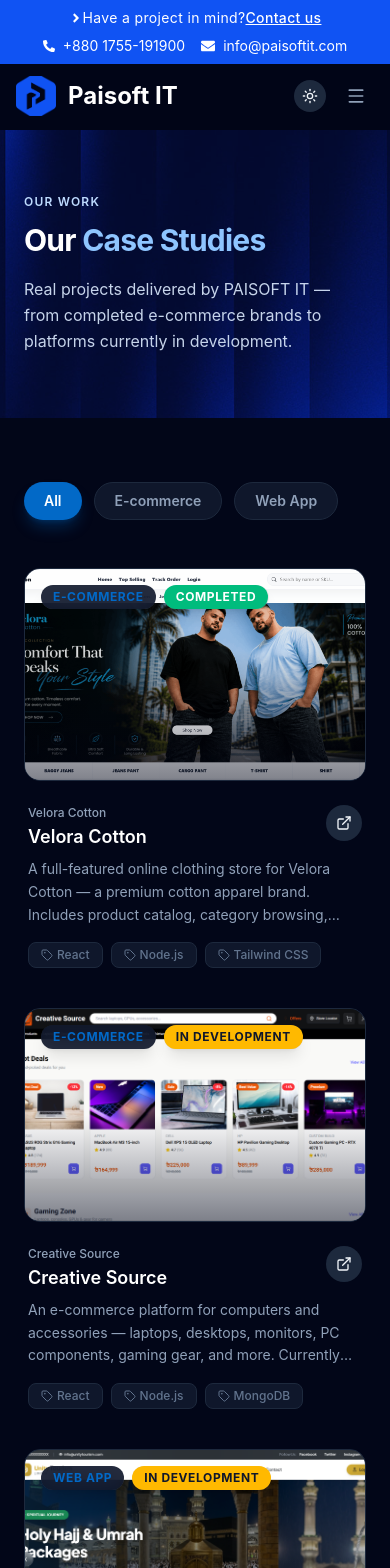
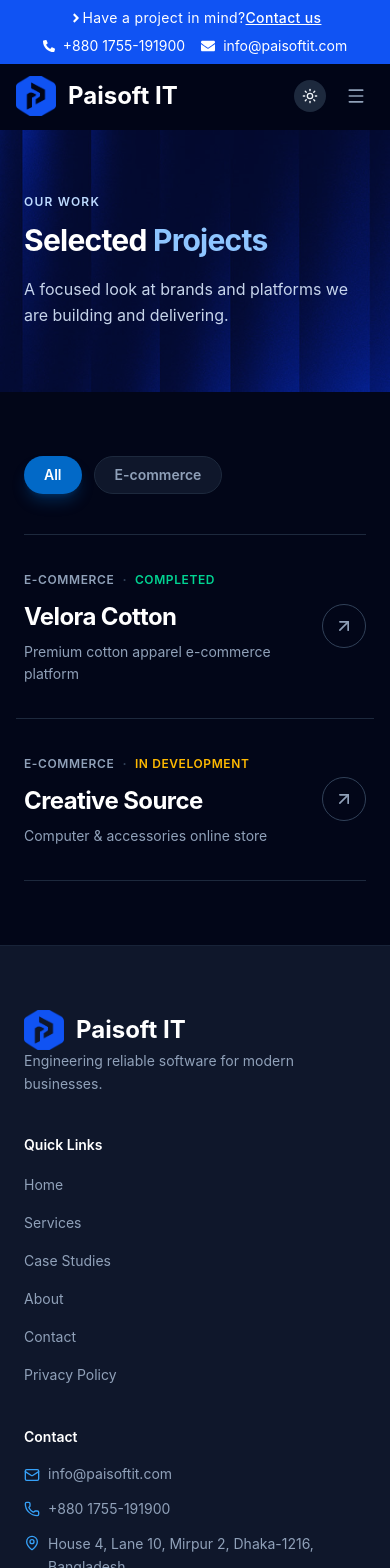
Before and after one commit to rousin2127/pisoftit, a React (Vite) app: page /case-studies in a window 390 px wide. Shown: the top 1568 px of the page. Built offline with nearby package versions, Linux system fonts and the light colour scheme.

Commit message:
change case

```diff
--- a/src/data/caseStudies.js
+++ b/src/data/caseStudies.js
@@ -1,25 +1,11 @@
-import veloraImg from '../assets/cl.png';
-import creativeSourceImg from '../assets/cp.png';
-import unityTourismImg from '../assets/tr.png';
-
 export const caseStudies = [
   {
     id: 'velora-cotton',
     title: 'Velora Cotton',
     category: 'E-commerce',
     status: 'completed',
-    statusLabel: 'Completed & Handed Over',
-    description:
-      'A full-featured online clothing store for Velora Cotton — a premium cotton apparel brand. Includes product catalog, category browsing, search, wishlist, cart, and order tracking. Project completed and successfully handed over to the client.',
-    image: veloraImg,
-    client: 'Velora Cotton',
-    technologies: ['React', 'Node.js', 'Tailwind CSS'],
-    results: [
-      'Modern storefront for premium cotton apparel',
-      'Category browsing, search, wishlist & cart',
-      'Order tracking and customer-ready checkout flow',
-      'Fully completed and handed over to the client',
-    ],
+    statusLabel: 'Completed',
+    summary: 'Premium cotton apparel e-commerce platform',
   },
   {
     id: 'creative-source',
@@ -27,34 +13,6 @@
     category: 'E-commerce',
     status: 'developing',
     statusLabel: 'In Development',
-    description:
-      'An e-commerce platform for computers and accessories — laptops, desktops, monitors, PC components, gaming gear, and more. Currently under active development with hot deals, product filtering, and store locator features.',
-    image: creativeSourceImg,
-    client: 'Creative Source',
-    technologies: ['React', 'Node.js', 'MongoDB'],
-    results: [
-      'Product catalog for computers & accessories',
-      'Hot deals, offers, and category navigation',
-      'Search, cart, and store locator modules',
-      'Currently in active development',
-    ],
-  },
-  {
-    id: 'unity-tourism',
-    title: 'Unity Tourism Limited',
-    category: 'Web App',
-    status: 'developing',
-    statusLabel: 'In Development',
-    description:
-      'A tourism website for Unity Tourism Limited focused on Hajj & Umrah packages, medical and student travel services. Currently in development with package browsing, booking flows, and customer login.',
-    image: unityTourismImg,
-    client: 'Unity Tourism Limited',
-    technologies: ['React', 'Tailwind CSS', 'Vite'],
-    results: [
-      'Hajj & Umrah package showcase',
-      'Quick search and booking-ready layout',
-      'Services for medical & student travel',
-      'Currently in active development',
-    ],
+    summary: 'Computer & accessories online store',
   },
 ];
--- a/src/pages/CaseStudy/CaseStudies.jsx
+++ b/src/pages/CaseStudy/CaseStudies.jsx
@@ -1,7 +1,7 @@
 import React, { useEffect, useState } from 'react';
-import { ExternalLink, Tag } from 'lucide-react';
+import { ArrowUpRight } from 'lucide-react';
+import { Link } from 'react-router';
 import { caseStudies } from '../../data/caseStudies';
-import { Link } from 'react-router';
 import PageHero from '../../components/shared/PageHero/PageHero';
 
 const CaseStudies = () => {
@@ -25,15 +25,15 @@
         label="Our Work"
         title={
           <>
-            Our <span className="text-blue-300">Case Studies</span>
+            Selected <span className="text-blue-300">Projects</span>
           </>
         }
-        subtitle="Real projects delivered by PAISOFT IT — from completed e-commerce brands to platforms currently in development."
+        subtitle="A focused look at brands and platforms we are building and delivering."
       />
 
       <div className="py-16 lg:py-24">
-        <div className="max-w-6xl mx-auto px-6">
-          <div className="flex flex-wrap gap-3 mb-12">
+        <div className="max-w-4xl mx-auto px-6">
+          <div className="flex flex-wrap gap-3 mb-10">
             {categories.map((cat) => (
               <button
                 key={cat}
@@ -50,80 +50,52 @@
             ))}
           </div>
 
-          <div className="grid grid-cols-1 lg:grid-cols-2 gap-10">
+          <div className="divide-y divide-slate-200 dark:divide-slate-800 border-y border-slate-200 dark:border-slate-800">
             {filtered.map((study, index) => {
               const isCompleted = study.status === 'completed';
 
               return (
-                <div
+                <Link
                   key={`${active}-${study.id}`}
-                  className="reveal case-study-card group active"
+                  to={`/case-studies/${study.id}`}
+                  className="reveal case-study-card active group flex items-center justify-between gap-6 py-8 transition-colors hover:bg-slate-50/80 dark:hover:bg-slate-900/40 px-2 sm:px-4 -mx-2 sm:-mx-4"
                   style={{ transitionDelay: `${index * 80}ms` }}
                 >
-                  <div className="relative aspect-[16/10] rounded-2xl overflow-hidden border border-slate-200 dark:border-slate-800 mb-6 bg-slate-100 dark:bg-slate-900">
-                    <img
-                      src={study.image}
-                      alt={study.title}
-                      className="w-full h-full object-cover object-top group-hover:scale-[1.03] transition-transform duration-700"
-                    />
-                    <div className="absolute inset-0 bg-gradient-to-t from-slate-950/50 via-transparent to-transparent" />
-
-                    <div className="absolute top-4 left-4 flex flex-wrap gap-2">
-                      <span className="px-3 py-1 bg-white/95 dark:bg-slate-900/90 backdrop-blur-md rounded-full text-xs font-bold uppercase tracking-wider text-brand-600 shadow-lg">
+                  <div className="min-w-0">
+                    <div className="flex flex-wrap items-center gap-2 mb-2">
+                      <span className="text-xs font-semibold uppercase tracking-wider text-slate-400">
                         {study.category}
                       </span>
+                      <span className="text-slate-300 dark:text-slate-700">·</span>
                       <span
-                        className={`px-3 py-1 backdrop-blur-md rounded-full text-xs font-bold uppercase tracking-wider shadow-lg ${
+                        className={`text-xs font-semibold uppercase tracking-wider ${
                           isCompleted
-                            ? 'bg-emerald-500 text-white'
-                            : 'bg-amber-400 text-slate-900'
+                            ? 'text-emerald-600 dark:text-emerald-400'
+                            : 'text-amber-600 dark:text-amber-400'
                         }`}
                       >
-                        {isCompleted ? 'Completed' : 'In Development'}
+                        {study.statusLabel}
                       </span>
                     </div>
+                    <h3 className="text-2xl sm:text-3xl font-bold text-slate-900 dark:text-white tracking-tight group-hover:text-brand-600 transition-colors">
+                      {study.title}
+                    </h3>
+                    <p className="mt-2 text-body-sm text-slate-500 dark:text-slate-400">
+                      {study.summary}
+                    </p>
                   </div>
 
-                  <div className="px-1">
-                    <div className="flex justify-between items-start gap-4 mb-2">
-                      <div>
-                        <p className="text-xs font-medium text-slate-400 mb-1">{study.client}</p>
-                        <h3 className="text-h3 dark:text-white group-hover:text-brand-600 transition-colors">
-                          {study.title}
-                        </h3>
-                      </div>
-                      <Link
-                        to={`/case-studies/${study.id}`}
-                        className="p-2.5 bg-slate-100 dark:bg-slate-800 rounded-full hover:bg-brand-600 hover:text-white transition-all shrink-0"
-                        aria-label={`View ${study.title} case study`}
-                      >
-                        <ExternalLink className="w-4 h-4" />
-                      </Link>
-                    </div>
-
-                    <p className="text-body-sm text-slate-600 dark:text-slate-400 mb-4 line-clamp-3">
-                      {study.description}
-                    </p>
-
-                    <div className="flex flex-wrap gap-2">
-                      {study.technologies.map((tech) => (
-                        <span
-                          key={tech}
-                          className="flex items-center gap-1 text-xs font-medium text-slate-500 bg-slate-50 dark:bg-slate-900 px-3 py-1 rounded-lg border border-slate-100 dark:border-slate-800"
-                        >
-                          <Tag className="w-3 h-3" /> {tech}
-                        </span>
-                      ))}
-                    </div>
-                  </div>
-                </div>
+                  <span className="shrink-0 w-11 h-11 rounded-full border border-slate-200 dark:border-slate-700 flex items-center justify-center text-slate-400 group-hover:bg-brand-600 group-hover:border-brand-600 group-hover:text-white transition-all">
+                    <ArrowUpRight className="w-5 h-5" />
+                  </span>
+                </Link>
               );
             })}
           </div>
 
           {filtered.length === 0 && (
             <div className="py-16 text-center">
-              <p className="text-slate-500">No case studies found in this category.</p>
+              <p className="text-slate-500">No projects found in this category.</p>
             </div>
           )}
         </div>
--- a/src/pages/CaseStudy/CaseStudy.jsx
+++ b/src/pages/CaseStudy/CaseStudy.jsx
@@ -1,21 +1,20 @@
 import React from 'react';
 import { useParams, Link } from 'react-router';
-import { IoIosCheckmarkCircleOutline } from 'react-icons/io';
 import { FiArrowRight } from 'react-icons/fi';
 import { caseStudies } from '../../data/caseStudies';
 import PageHero from '../../components/shared/PageHero/PageHero';
 
 const CaseStudy = () => {
   const { id } = useParams();
-  const study = caseStudies.find((s) => s.id === id || s.id === Number(id));
+  const study = caseStudies.find((s) => s.id === id);
 
   if (!study) {
     return (
       <div>
-        <PageHero label="Case Study" title="Case study not found" />
+        <PageHero label="Case Study" title="Project not found" />
         <div className="py-16 text-center">
           <Link to="/case-studies" className="text-brand-600 hover:underline">
-            Back to all Case Studies
+            Back to all projects
           </Link>
         </div>
       </div>
@@ -29,18 +28,16 @@
       <PageHero
         label={`${study.category} · ${study.statusLabel}`}
         title={study.title}
-        subtitle={study.description}
+        subtitle={study.summary}
       />
 
       <div className="py-16 lg:py-24">
-        <div className="max-w-4xl mx-auto px-6">
-          <div className="flex flex-wrap items-center gap-3 mb-8 reveal">
-            <span className="text-sm text-slate-500">Client:</span>
-            <span className="text-sm font-semibold text-slate-900 dark:text-white">
-              {study.client}
-            </span>
+        <div className="max-w-3xl mx-auto px-6">
+          <div className="reveal space-y-8">
+            <div className="flex flex-wrap items-center gap-3">
+              <span className="text-sm text-slate-500">Status</span>
               <span
-              className={`ml-auto px-3 py-1 rounded-full text-xs font-bold uppercase tracking-wider ${
+                className={`px-3 py-1 rounded-full text-xs font-bold uppercase tracking-wider ${
                   isCompleted
                     ? 'bg-emerald-100 text-emerald-700 dark:bg-emerald-900/40 dark:text-emerald-300'
                     : 'bg-amber-100 text-amber-800 dark:bg-amber-900/40 dark:text-amber-300'
@@ -50,54 +47,17 @@
               </span>
             </div>
 
-          {study.image && (
-            <div className="relative aspect-[16/10] rounded-2xl overflow-hidden border border-slate-200 dark:border-slate-800 mb-10 reveal bg-slate-100 dark:bg-slate-900">
-              <img
-                src={study.image}
-                alt={study.title}
-                className="w-full h-full object-cover object-top"
-              />
+            <div className="border-t border-slate-200 dark:border-slate-800 pt-8">
+              <h2 className="text-h3 text-slate-900 dark:text-white mb-3">Overview</h2>
+              <p className="text-body text-slate-600 dark:text-slate-400">
+                {study.title} is an {study.category.toLowerCase()} project
+                {isCompleted
+                  ? ' completed and handed over by PAISOFT IT.'
+                  : ' currently under active development by PAISOFT IT.'}
+              </p>
             </div>
-          )}
 
-          {study.results && study.results.length > 0 && (
-            <div className="mb-12 reveal">
-              <h3 className="text-h3 text-slate-900 dark:text-white mb-4">
-                {isCompleted ? 'Project Results & Impact' : 'Project Highlights'}
-              </h3>
-              <div className="grid grid-cols-1 sm:grid-cols-2 gap-4">
-                {study.results.map((result) => (
-                  <div
-                    key={result}
-                    className="flex items-start gap-2 text-body-sm text-slate-700 dark:text-slate-300"
-                  >
-                    <IoIosCheckmarkCircleOutline className="text-brand-600 text-xl shrink-0 mt-0.5" />
-                    <span>{result}</span>
-                  </div>
-                ))}
-              </div>
-            </div>
-          )}
-
-          {study.technologies && (
-            <div className="border-t border-slate-200 dark:border-slate-800 pt-6 reveal">
-              <h4 className="text-sm font-semibold text-slate-400 uppercase tracking-wider mb-3">
-                Technologies Leveraged
-              </h4>
-              <div className="flex flex-wrap gap-2">
-                {study.technologies.map((t) => (
-                  <span
-                    key={t}
-                    className="px-3 py-1 text-xs font-medium bg-slate-100 dark:bg-slate-800 text-slate-600 dark:text-slate-300 rounded-lg"
-                  >
-                    {t}
-                  </span>
-                ))}
-              </div>
-            </div>
-          )}
-
-          <div className="text-center mt-16 bg-slate-50 dark:bg-slate-900 rounded-2xl py-12 px-6 reveal">
+            <div className="text-center mt-10 bg-slate-50 dark:bg-slate-900 rounded-2xl py-12 px-6">
               <h2 className="text-h2 text-slate-900 dark:text-white mb-4">
                 Have a similar project in mind?
               </h2>
@@ -111,6 +71,7 @@
           </div>
         </div>
       </div>
+    </div>
   );
 };
 
```
Lines whose indentation alone changed are shown as unchanged.
